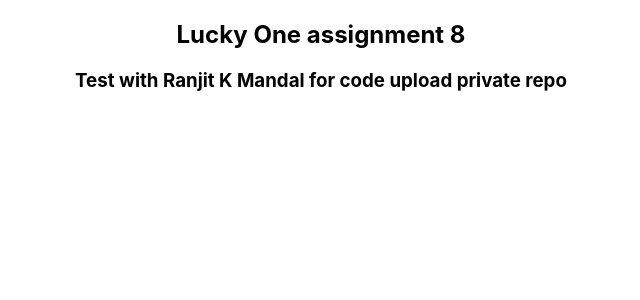
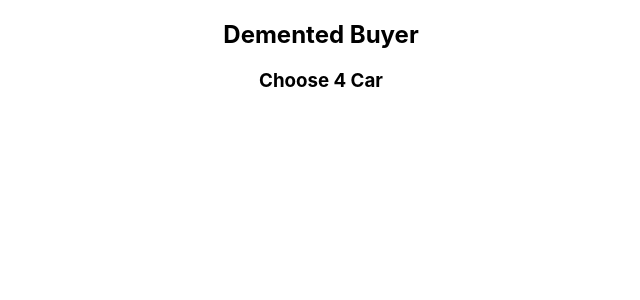
Before and after one commit to mollikacomputer/lucky-one, a React (Create React App) app: page / in a window 1280 px wide. Shown: the top 300 px of the page, without its empty margins (319-959 px from the left). Built offline with nearby package versions, Linux system fonts and the light colour scheme.

Commit message:
added header component

```diff
--- a/src/App.js
+++ b/src/App.js
@@ -1,11 +1,12 @@
-import logo from './logo.svg';
+
 import './App.css';
+import Header from './components/header/Header';
 
 function App() {
   return (
     <div className="App">
-      <h2> Lucky One assignment 8</h2>
-      <h3> Test with Ranjit K Mandal for code upload private repo</h3>
+      <Header></Header>
+
     </div>
   );
 }
--- /dev/null
+++ b/src/components/header/Header.css
@@ -0,0 +1 @@
+::-webkit-search-results-decoration
--- /dev/null
+++ b/src/components/header/Header.js
@@ -0,0 +1,12 @@
+import React from 'react';
+
+const Header = () => {
+    return (
+        <div>
+            <h2> Demented Buyer </h2>
+            <h3> Choose 4 Car </h3>
+        </div>
+    );
+};
+
+export default Header;
```
